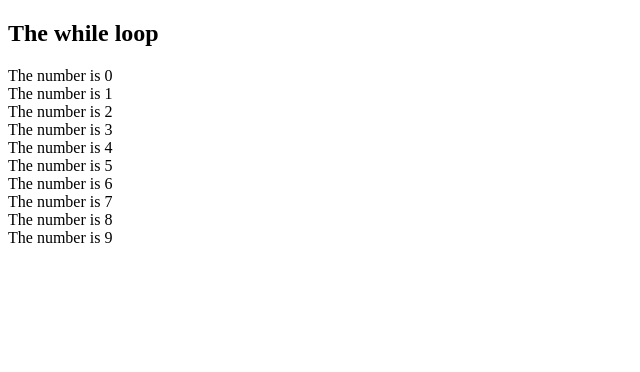
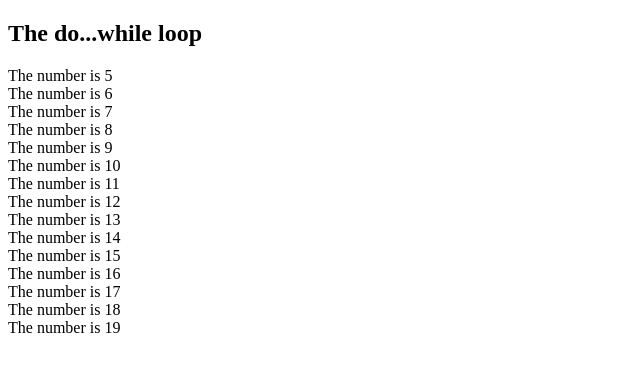
Before and after one commit to leticiakaren2015/JavaScript, a plain HTML site: page exercícios/W3-001/ex004.html in a window 1280 px wide. Shown: the whole page, without its empty margins (0-640 px from the left). Drawn offline with Linux system fonts and the light colour scheme.

Commit message:
The do...while loop

```diff
--- a/exercícios/W3-001/ex004.html
+++ b/exercícios/W3-001/ex004.html
@@ -6,16 +6,17 @@
     <title>JavaScript Loops</title>
 </head>
 <body>
-    <h2>The while loop </h2>
+    <h2>The do...while loop </h2>
     <p id="demo"></p>
     <script>
         let text = "";
-        let i = 0;
+        let i = 5;
 
-        while(i < 10) {
+        do {
             text += "The number is " + i + "<br>";
             i++
         }
+        while(i < 20);
 
 
         document.getElementById('demo').innerHTML = text;
```
